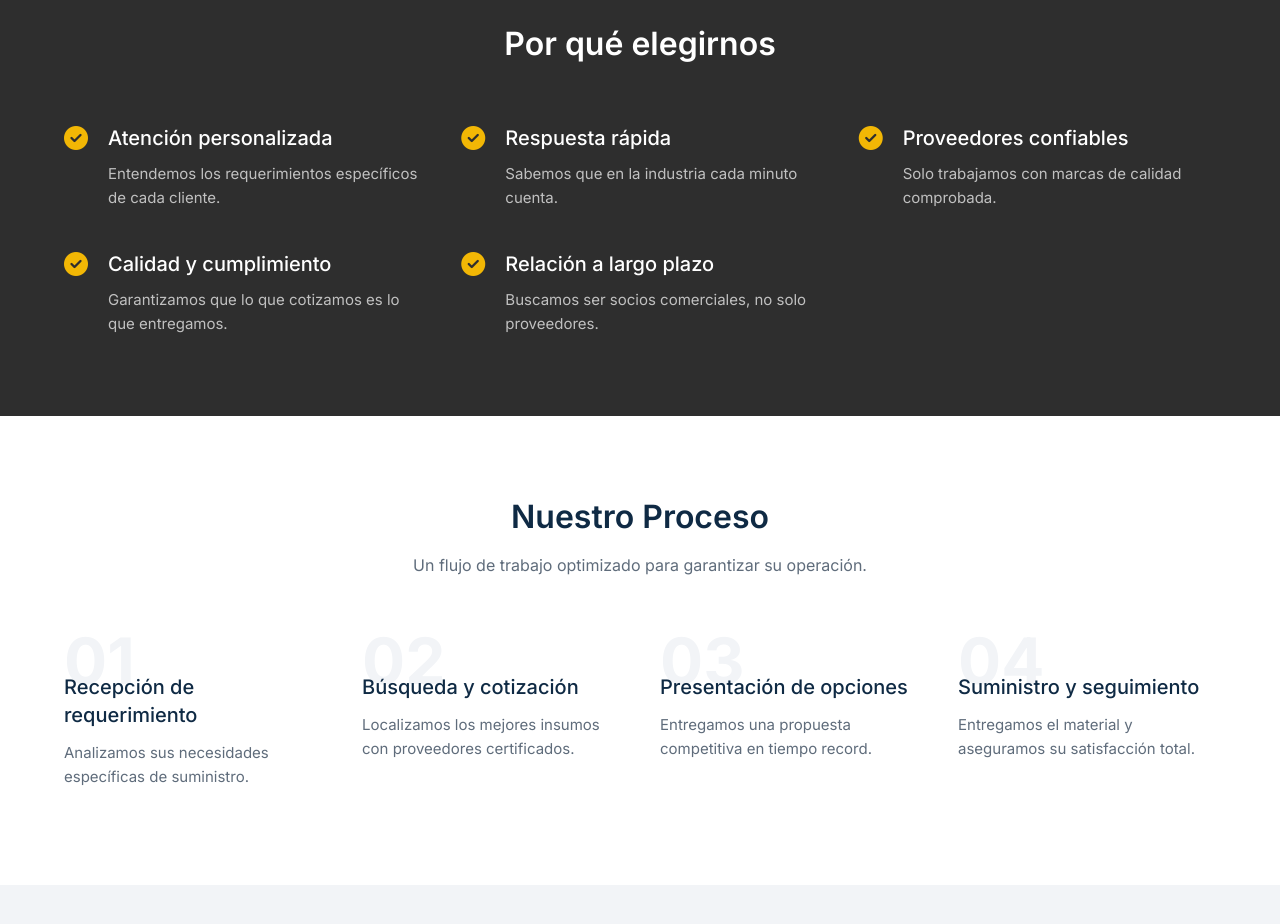
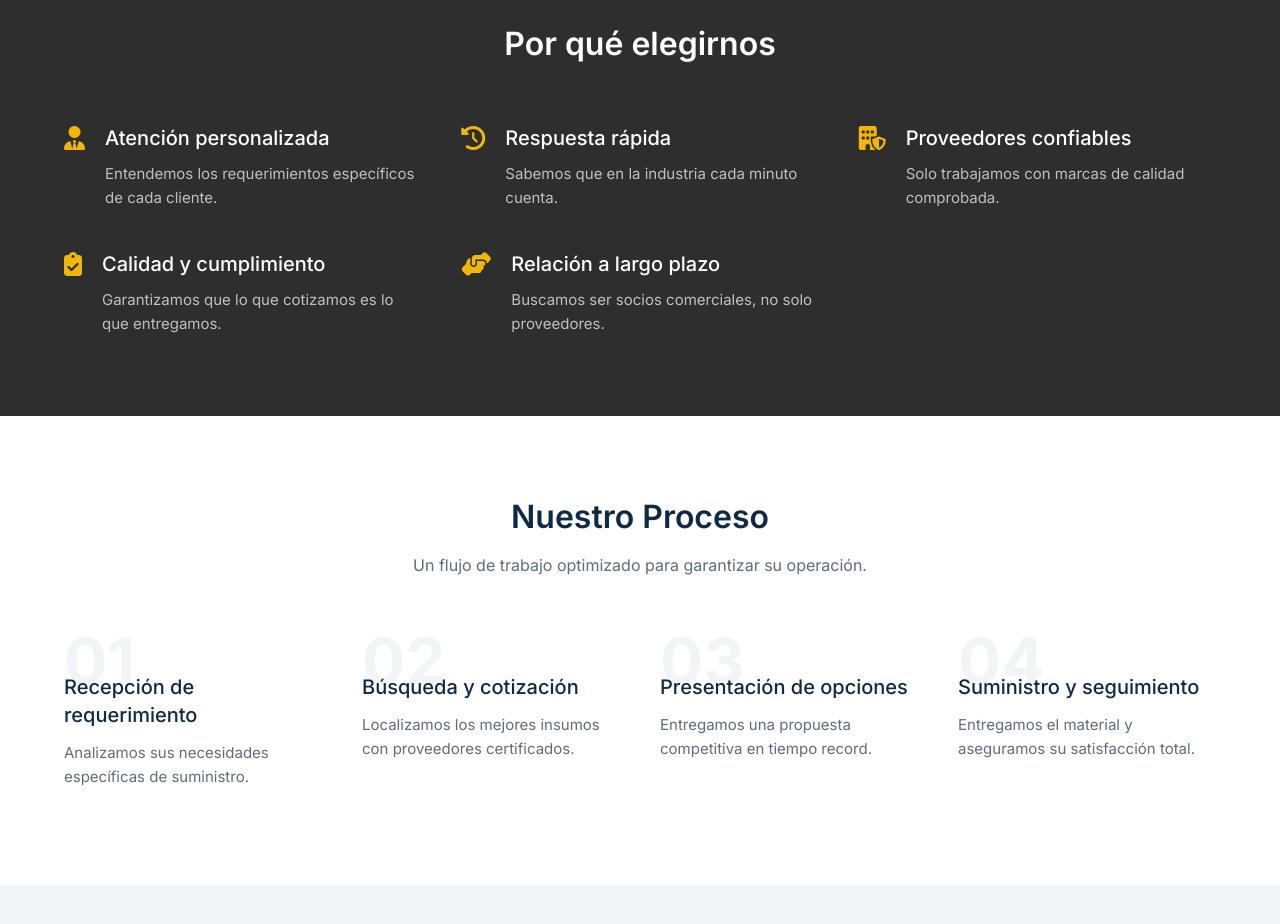
Before and after one commit to felipemiramontesr/piic, a React (Vite) app: page / in a window 1280 px wide. Shown: the part 2440-3364 px from the top of the page. Built offline with nearby package versions, Linux system fonts and the light colour scheme.

Commit message:
style: customize feature icons in why choose us section v1.5

```diff
--- a/src/sections/Features.tsx
+++ b/src/sections/Features.tsx
@@ -3,16 +3,27 @@ import React from 'react';
 const Features: React.FC = () => {
   const featureList = [
     {
+      icon: 'fa-solid fa-user-tie',
       title: 'Atención personalizada',
       text: 'Entendemos los requerimientos específicos de cada cliente.',
     },
-    { title: 'Respuesta rápida', text: 'Sabemos que en la industria cada minuto cuenta.' },
-    { title: 'Proveedores confiables', text: 'Solo trabajamos con marcas de calidad comprobada.' },
     {
+      icon: 'fa-solid fa-clock-rotate-left',
+      title: 'Respuesta rápida',
+      text: 'Sabemos que en la industria cada minuto cuenta.',
+    },
+    {
+      icon: 'fa-solid fa-building-shield',
+      title: 'Proveedores confiables',
+      text: 'Solo trabajamos con marcas de calidad comprobada.',
+    },
+    {
+      icon: 'fa-solid fa-clipboard-check',
       title: 'Calidad y cumplimiento',
       text: 'Garantizamos que lo que cotizamos es lo que entregamos.',
     },
     {
+      icon: 'fa-solid fa-handshake-angle',
       title: 'Relación a largo plazo',
       text: 'Buscamos ser socios comerciales, no solo proveedores.',
     },
@@ -27,7 +38,7 @@ const Features: React.FC = () => {
         <div className="features-grid">
           {featureList.map((feature, index) => (
             <div key={index} className="feature-item">
-              <i className="fa-solid fa-circle-check feature-icon"></i>
+              <i className={`${feature.icon} feature-icon`}></i>
               <div className="feature-content">
                 <h3>{feature.title}</h3>
                 <p>{feature.text}</p>
```
